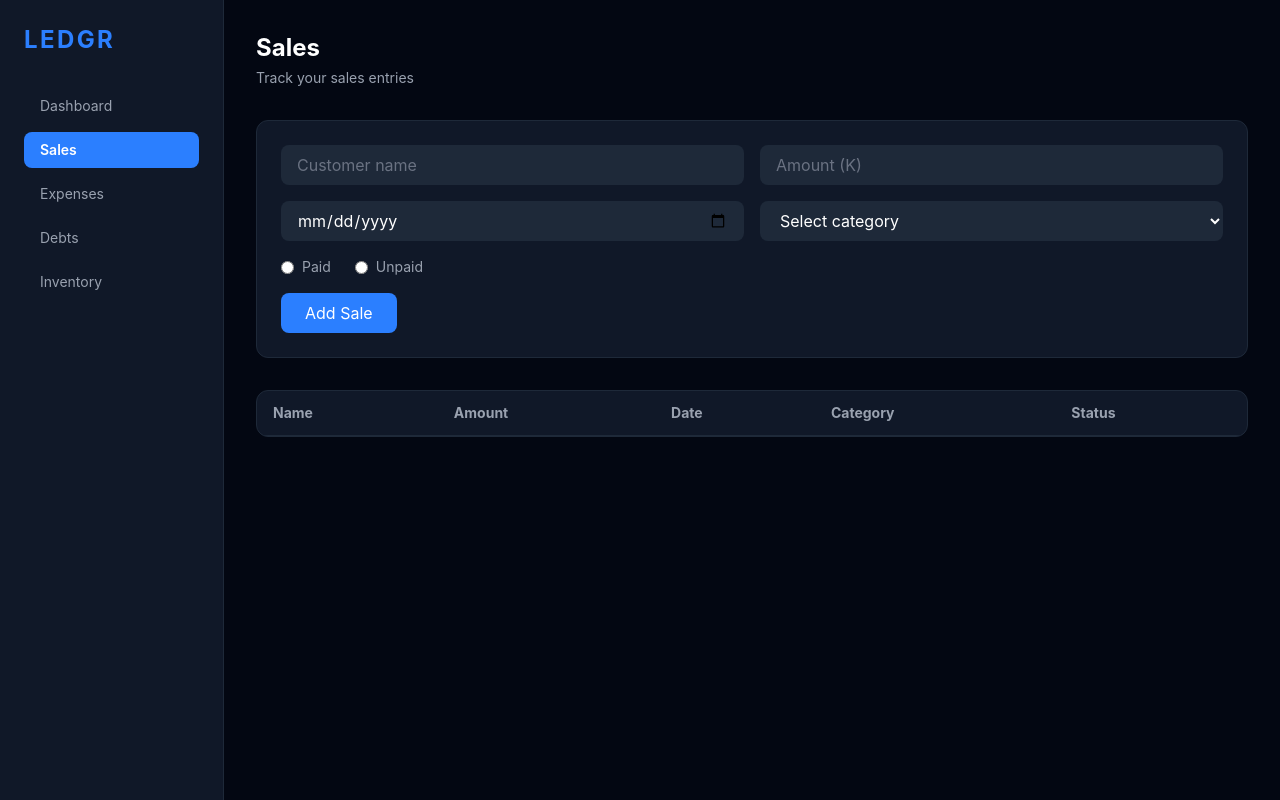
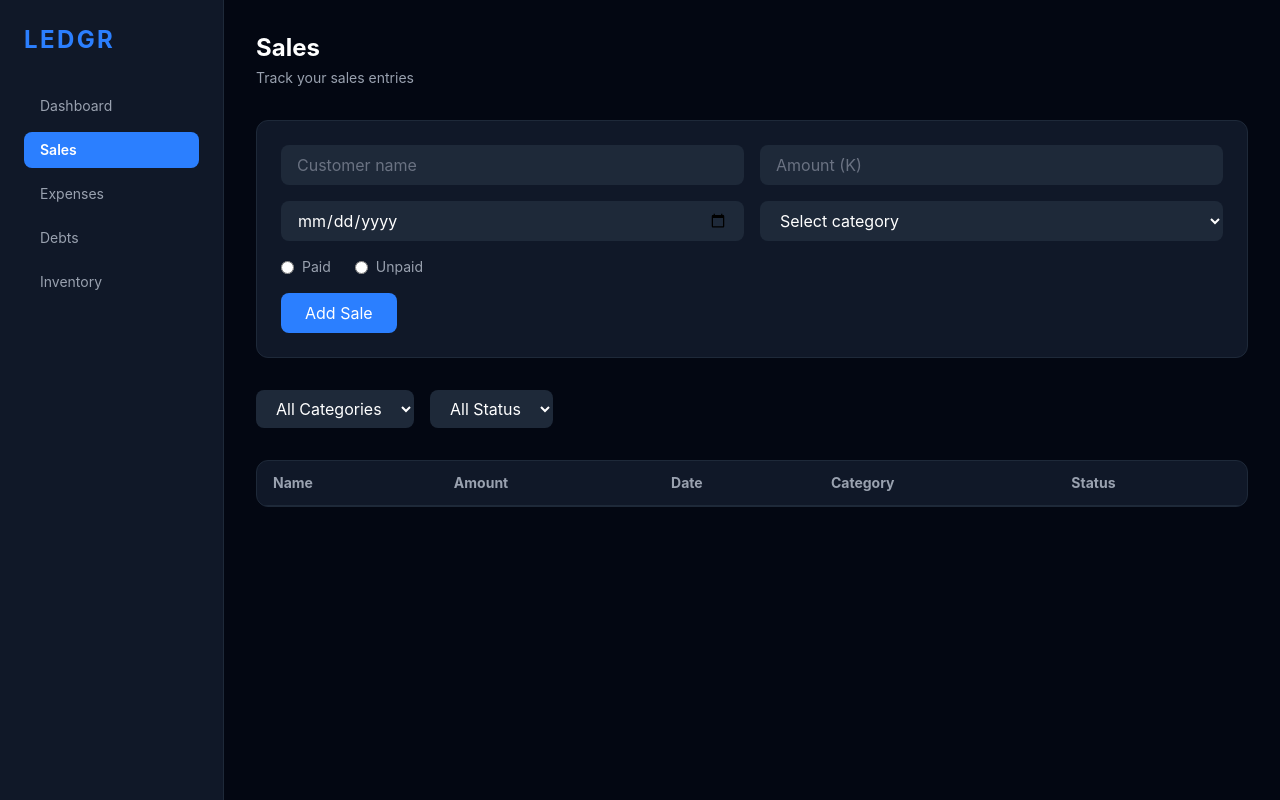
Before and after one commit to hoiregeno/ledgr-app, a React (Vite) app: page /sales in a window 1280 px wide. Built offline with nearby package versions, Linux system fonts and the light colour scheme.

Commit message:
feat: add category and status filter to Sales page

```diff
--- a/src/pages/Sales.jsx
+++ b/src/pages/Sales.jsx
@@ -10,6 +10,14 @@ function Sales() {
     category: "",
     status: "",
   });
+  const [categoryFilter, setCategoryFilter] = useState("all");
+  const [statusFilter, setStatusFilter] = useState("all");
+
+  const filteredSales = sales.filter(
+    (item) =>
+      (categoryFilter === "all" || item.category === categoryFilter) &&
+      (statusFilter === "all" || item.status === statusFilter),
+  );
 
   function handleChange(e) {
     const { name, value } = e.target;
@@ -122,6 +130,30 @@ function Sales() {
         </button>
       </div>
 
+      {/* Filters */}
+      <div className="flex gap-4">
+        <select
+          value={categoryFilter}
+          onChange={(e) => setCategoryFilter(e.target.value)}
+          className="bg-gray-800 text-white rounded-lg px-4 py-2"
+        >
+          <option value="all">All Categories</option>
+          <option value="Betelnut">Betelnut</option>
+          <option value="Cigarettes">Cigarettes</option>
+          <option value="Other">Other</option>
+        </select>
+
+        <select
+          value={statusFilter}
+          onChange={(e) => setStatusFilter(e.target.value)}
+          className="bg-gray-800 text-white rounded-lg px-4 py-2"
+        >
+          <option value="all">All Status</option>
+          <option value="paid">Paid</option>
+          <option value="unpaid">Unpaid</option>
+        </select>
+      </div>
+
       {/* Table */}
       <div className="bg-gray-900 border border-gray-800 rounded-xl overflow-hidden">
         <table className="w-full">
@@ -145,7 +177,7 @@ function Sales() {
             </tr>
           </thead>
           <tbody>
-            {sales.map((sale) => (
+            {filteredSales.map((sale) => (
               <tr
                 key={sale.id}
                 className="border-b border-gray-800 last:border-0"
```
